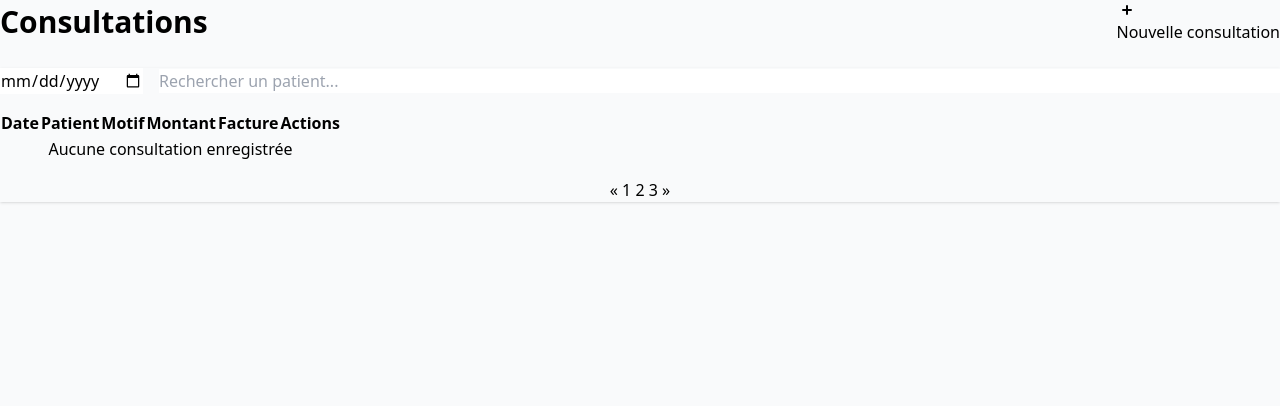
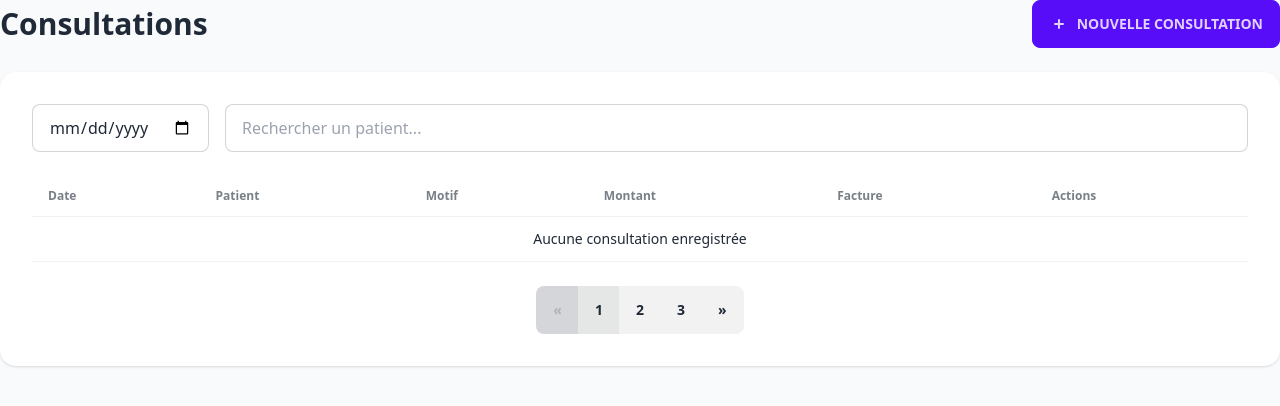
Before and after one commit to clement-soler/blackboxai-1743273902526, a Flask app: page /consultations in a window 1280 px wide. Shown: the top 406 px of the page. Run offline with Flask 3, Linux system fonts and the light colour scheme; some libraries are stand-ins or nearby versions.

Commit message:
Add blackboxai-1743241900869/frontend/templates/base.html 1743274532072

```diff
--- a/blackboxai-1743241900869/frontend/templates/base.html
+++ b/blackboxai-1743241900869/frontend/templates/base.html
@@ -5,7 +5,15 @@
     <meta name="viewport" content="width=device-width, initial-scale=1.0">
     <title>OsteoManager</title>
     <script src="https://cdn.tailwindcss.com"></script>
+    <link href="https://cdn.jsdelivr.net/npm/daisyui@3.9.4/dist/full.css" rel="stylesheet" type="text/css" />
     <link rel="stylesheet" href="https://cdnjs.cloudflare.com/ajax/libs/font-awesome/6.0.0-beta3/css/all.min.css">
+    <script>
+        tailwind.config = {
+            daisyui: {
+                themes: ["light"]
+            }
+        }
+    </script>
 </head>
 <body class="bg-gray-50">
     <div class="min-h-screen">
```
